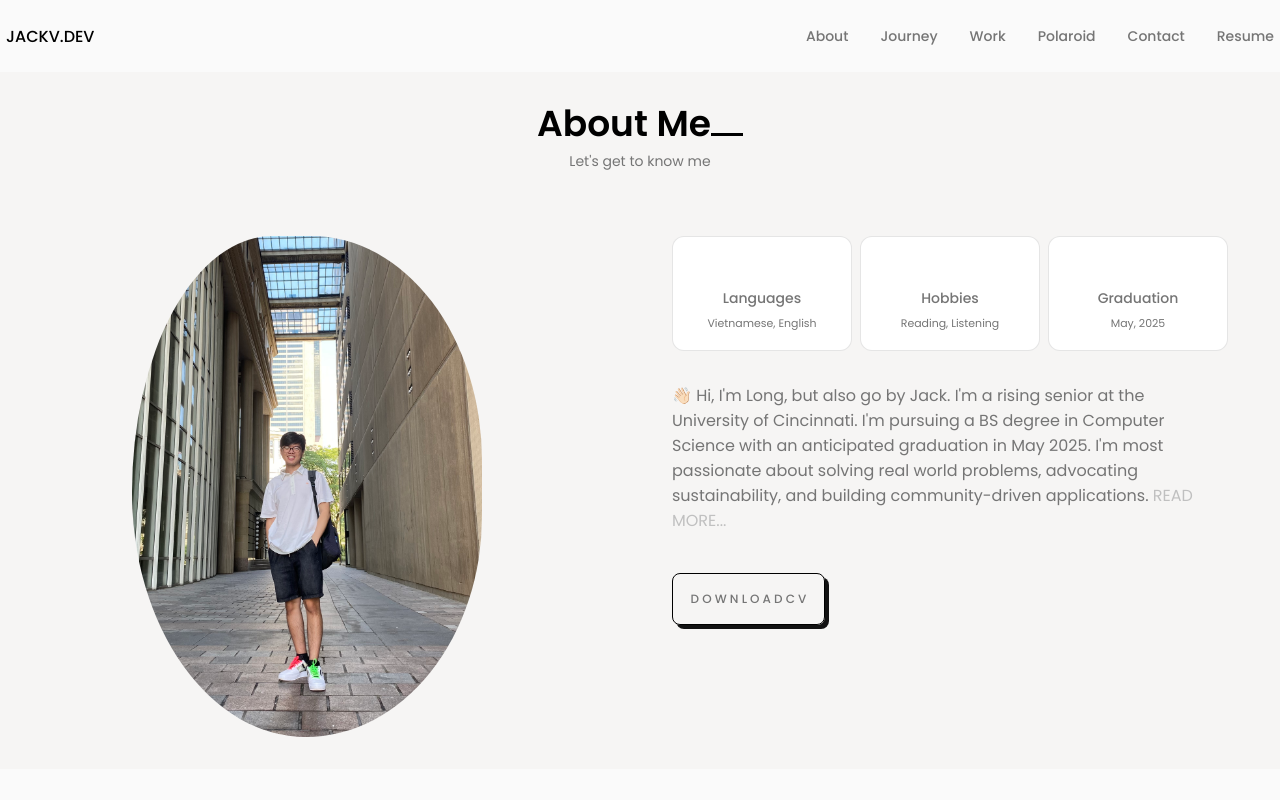
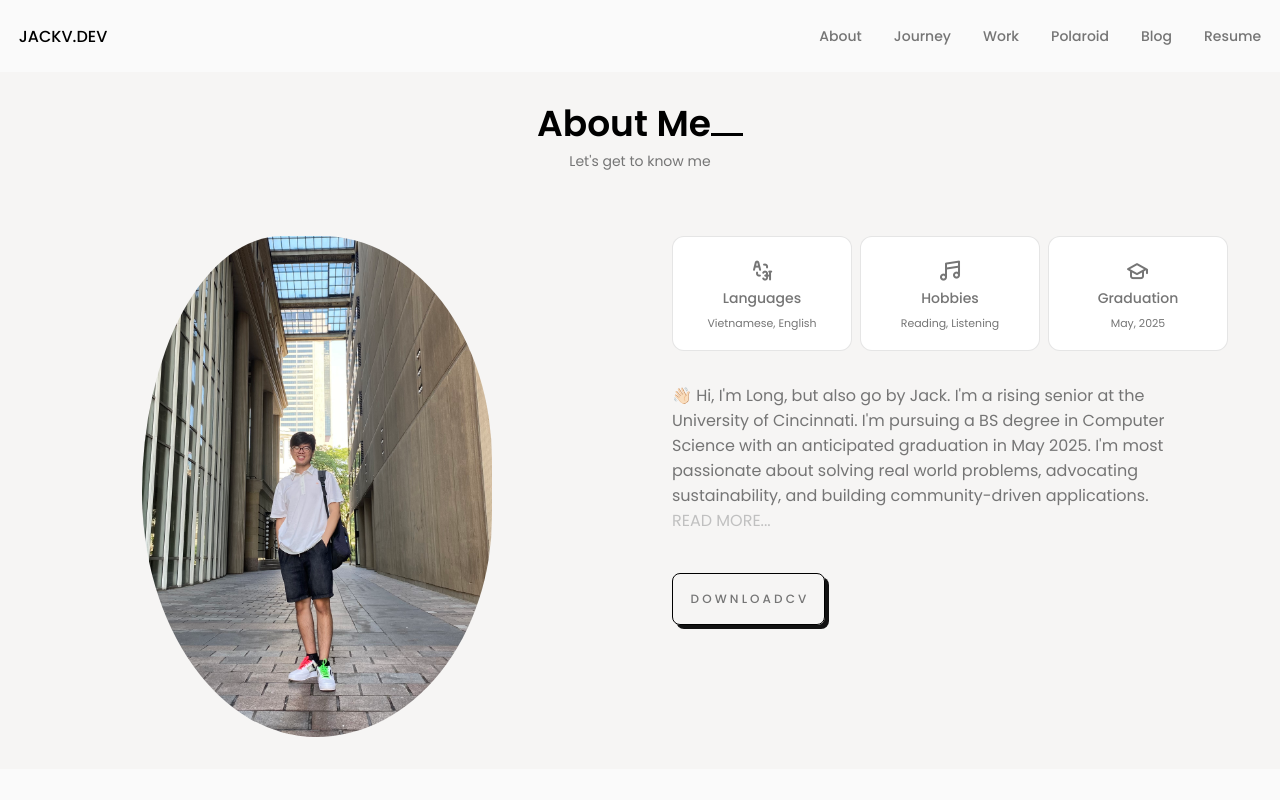
Before and after one commit to jacklvd/portfolio_v2, a React (Vite) app: page /portfolio in a window 1280 px wide. Shown: the top 800 px of the page. Built offline with nearby package versions, Linux system fonts and the light colour scheme; no server answers.

Commit message:
change nav and fix something

```diff
--- a/src/App.scss
+++ b/src/App.scss
@@ -83,6 +83,7 @@ img {
   max-width: 1268px;
   margin-left: auto;
   margin-right: auto;
+  padding: 0 1.2rem;
 }
 
 .grid {
--- a/src/components/NavBar.tsx
+++ b/src/components/NavBar.tsx
@@ -66,12 +66,14 @@ const NavBar = () => {
               </div>
             </li>
             <li className="nav_item">
-              <div
+              <a
+                href="https://blog.jackvd.com"
+                target="_blank"
+                rel="noopener noreferrer"
                 className="nav_link"
-                onClick={() => smoothScrollTo('contact')}
               >
-                <i className="uil uil-message nav_icon"></i> Contact
-              </div>
+                <i className="uil uil-folder nav_icon"></i> Blog
+              </a>
             </li>
             <li className="nav_item">
               <a
--- a/src/components/styles/about.scss
+++ b/src/components/styles/about.scss
@@ -89,7 +89,7 @@
 /*============== BREAKPOINTS ==============*/
 
 /* for large devices */
-@media screen and (max-width: 992px) {
+@media screen and (max-width: 1024px) {
   .about_container {
     grid-template-columns: 1fr;
     row-gap: 2.5rem;
--- a/src/components/styles/navbar.scss
+++ b/src/components/styles/navbar.scss
@@ -13,6 +13,7 @@
   justify-content: space-between;
   align-items: center;
   column-gap: 1rem;
+  padding: 0 0.8rem;
 }
 
 .nav_logo,
--- a/src/components/styles/skills.scss
+++ b/src/components/styles/skills.scss
@@ -54,7 +54,7 @@
 /*============== BREAKPOINTS ==============*/
 
 /* for large devices */
-@media screen and (max-width: 992px) {
+@media screen and (max-width: 1024px) {
   .skills_container {
     grid-template-columns: max-content;
     row-gap: 2rem;
--- a/src/pages/Home/Description.tsx
+++ b/src/pages/Home/Description.tsx
@@ -36,9 +36,18 @@ const Description = () => {
           Welcome to my world, where it is full of stars even in the morning!
         </p>
 
-        <Link to="/portfolio" className="button button-flex home_button">
+        <Link
+          to="/portfolio"
+          className="button button-flex home_button button_portfolio"
+        >
           P O R T F O L I O <i className="uil uil-arrow-right button_icon"></i>
         </Link>
+        <a
+          href="https://blog.jackvd.com"
+          className="button button-flex home_button"
+        >
+          B L O G <i className="uil uil-arrow-right button_icon"></i>
+        </a>
       </motion.div>
     </div>
   )
--- a/src/pages/Home/styles/home.scss
+++ b/src/pages/Home/styles/home.scss
@@ -77,6 +77,10 @@
     transform 100ms,
     box-shadow 120ms ease-in-out;
   border-radius: 0.5rem;
+}
+
+.button_portfolio {
+  margin-right: 1rem;
 }
 
 .home_button:hover {
@@ -3468,7 +3472,7 @@
 /*============== BREAKPOINTS ==============*/
 
 /* for large devices */
-@media screen and (max-width: 992px) {
+@media screen and (max-width: 1024px) {
   .home_content {
     grid-template-columns: 100px repeat(2, 1fr);
     column-gap: 1.25rem;
```
